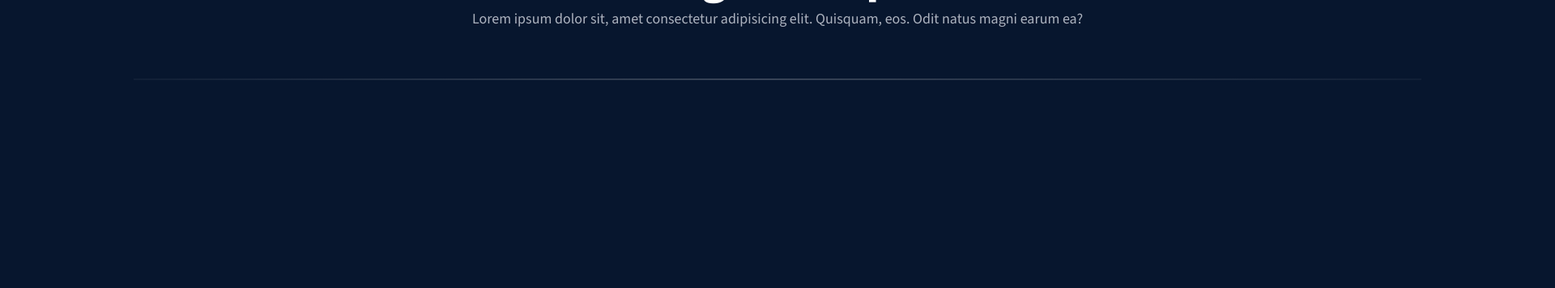
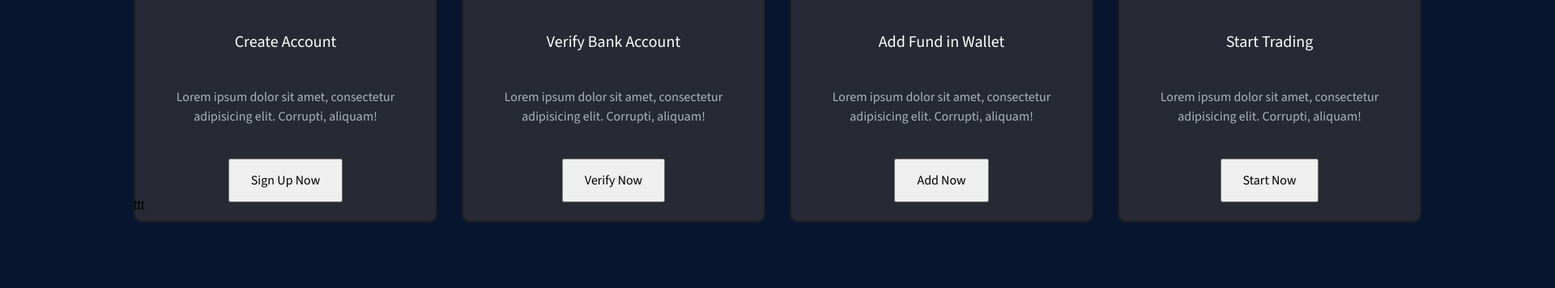
Before and after one commit to destoneuz/newdz, a plain HTML site: page index.html in a window 1280 px wide. Shown: the part 2029-2385 px from the top of the page at 81% size, 1920 px wide, since content can reach past the window. After the commit the page ends 2304 px from the top, so only its background shows below. Drawn offline with nearby package versions, Linux system fonts and the light colour scheme.

Commit message:
fifth commit

```diff
--- a/index.html
+++ b/index.html
@@ -175,23 +175,46 @@
                 <span class="button-text">See All Market</span>
             </button>
         </div>
-        <section class="start-trading">
+        <div class="start-trading">
             <h3 class="start-trading-text">Start Trading In Simple Process</h3>
             <p class="start-trading-par">Lorem ipsum dolor sit, amet consectetur adipisicing elit. Quisquam, eos. Odit natus magni earum ea?</p>
             <div class="st-vector-line"></div>
-        </section>
-        <section class="cvas">
+        <div class="button-cards">
+
             <div class="create-account">
                 <img src="allimages/user logo.svg" width="62px" height="62px" alt="">
-            <h2 class="create-acc-h2">Create Account</h2>
-            <span class="create-acc-span">Lorem ipsum dolor sit amet, consectetur adipisicing elit. Corrupti, aliquam!</span>
-            <button class="create-acc-btn">
-                <span class="create-acc-text-btn">Sign Up Now</span>
-            </button>
+                <h2 class="create-acc-h2">Create Account</h2>
+                <span class="create-acc-span">Lorem ipsum dolor sit amet, consectetur adipisicing elit. Corrupti, aliquam!</span>
+                <button class="create-acc-btn">
+                <span class="create-acc-text-btn"><a href="#" class="clickable-button-text" >Sign Up Now</a></span>
+                </button>
+            </div>
+
+            <div class="verify-account">
+                <img src="allimages/1 (2).svg" width="62px" height="62px" alt="">
+                <h2 class="create-acc-h2">Verify Bank Account</h2>
+                <span class="create-acc-span">Lorem ipsum dolor sit amet, consectetur adipisicing elit. Corrupti, aliquam!</span>
+                <button class="create-acc-btn">
+                <span class="create-acc-text-btn"><a href="#" class="clickable-button-text" >Verify Now</a></span>
+                </button>
+            </div>
+            <div class="add-wallet">
+                <img src="allimages/wallet.svg" width="62px" height="62px" alt="">
+                <h2 class="create-acc-h2">Add Fund in Wallet</h2>
+                <span class="create-acc-span">Lorem ipsum dolor sit amet, consectetur adipisicing elit. Corrupti, aliquam!</span>
+                <button class="create-acc-btn">
+                <span class="create-acc-text-btn"><a href="#" class="clickable-button-text" >Add Now</a></span>
+                </button>
+            </div>
+            <div class="start-trading-card">
+                <img src="allimages/tradeicon.svg" width="62px" height="62px" alt="">
+                <h2 class="create-acc-h2">Start Trading</h2>
+                <span class="create-acc-span">Lorem ipsum dolor sit amet, consectetur adipisicing elit. Corrupti, aliquam!</span>
+                <button class="create-acc-btn">
+                <span class="create-acc-text-btn"><a href="#" class="clickable-button-text" >Start Now</a></span>
+                </button>
+            </div>
         </div>
-            <div class="verify-account"></div>
-            <div class="add-wallet"></div>
-            <div class="start-trading"></div>
-        </section>
     </body>
 </html>
+ttt
--- a/style.css
+++ b/style.css
@@ -324,8 +324,8 @@ body {
     align-items: center;
     justify-content: space-between;
     padding-top: 120px;
-    width: 100%;
-    height: auto;
+    width: 1590px;
+    height: 73px;
     padding-left: 165px;
     padding-right: 165px;
 }
@@ -360,15 +360,15 @@ body {
     border-width: 1px;
 }
 .value-graphic {
-    width: calc(100% - 330px)
+    margin: 0 auto;
+    width: 1590px;
     height: 390px;
     gap: 30px;
     display: flex;
     align-items: center;
     justify-content: space-between;
     flex-wrap: nowrap;
-    padding-left: 165px;
-    padding-right: 165px;
+    box-sizing: border-box;
 }
 .bitcoin, .bts, .dgd, .ethos, .kmd, .etp {
     width: 240px;
@@ -563,8 +563,8 @@ body {
 }
 .see-all-button-container {
     padding-top: 60px;
-    padding-left: 675px;
-    padding-right: 675px;
+    padding-left: 875px;
+    padding-right: 875px;
     width: 100%;
     box-sizing: border-box;
 }
@@ -594,13 +594,16 @@ body {
     color: #FFFFFF;
 }
 .start-trading {
-    width: 1920px;
-    height: 933px;
+    width: 1050px;
+    height: 159px;
+    gap: 30px;
     padding-top: 120px;
     padding-left: 165px;
     padding-right: 165px;
 }
 .start-trading-text {
+    width: 794px;
+    height: 73px;
 font-family: 'Source Sans 3';
 font-style: normal;
 font-weight: 700;
@@ -608,9 +611,13 @@ font-size: 58px;
 line-height: 73px;
 text-align: center;
 color: #FFFFFF;
-padding-top: 120px;
+text-wrap: nowrap;
+padding-left: 435px;
+padding-right: 435px;
 }
 .start-trading-par {
+    width: 1050px;
+    height: 56px;
 font-family: "Source Sans 3";
 font-weight: 400;
 font-size: 18px;
@@ -618,25 +625,29 @@ line-height: 28px;
 letter-spacing: 0px;
 text-align: center;
 color: #ADB3BF;
+display: flex;
+padding-left: 435px;
+padding-right: 435px;
+text-wrap: nowrap;
 }
 .st-vector-line {
-    width: 100%;
+    width: 1590px;
+    box-sizing: border-box;
     height: 1px;
-    margin-top: 60px;
     border: 1px solid;
     border-image-source: linear-gradient(90deg, rgba(255, 255, 255, 0.04) 0%, rgba(255, 255, 255, 0.2) 48.42%, rgba(255, 255, 255, 0.04) 100%); /* Градиент */
     border-image-slice: 1;
 }
-.cvas {
-    height: 1590px;
-    width: 414px;
+.button-cards {
+    width: 1590px;
+    height: 414px;
+    padding-top: 60px;
     gap: 30px;
     display: flex;
     align-items: center;
     justify-content: space-between;
     flex-wrap: nowrap;
-    padding-left: 165px;
-    padding-right: 165px;
+    box-sizing: border-box;
 }
 .create-account {
     width: 375px;
@@ -700,3 +711,214 @@ font-size: 16px;
 line-height: 24px;
 letter-spacing: 0px;
 }
+.verify-account {
+    width: 375px;
+    height: 414px;
+    border-radius: 10px;
+    padding: 20px;
+    color: white;
+    display: flex;
+    flex-direction: column;
+    align-items: center;
+    justify-content: space-between;
+    border: 2px solid #1E1F25;
+    background-color: #272A34;
+    padding: 60px 30px;
+    gap: 40px;
+}
+.create-acc-h2{
+    letter-spacing: 0px;
+    margin: 12px 0 0;
+    width: 180px;
+    height: 32px;
+    font-family: 'Source Sans 3';
+    font-style: normal;
+    font-weight: 400;
+    font-size: 20px;
+    line-height: 32px;
+    text-align: center;
+}
+.create-acc-span {
+width: 278px;
+height: 48px;
+font-family: 'Source Sans 3';
+font-style: normal;
+font-weight: 400;
+font-size: 16px;
+line-height: 24px;
+text-align: center;
+color: #ADB3BF;
+
+}
+.create-acc-btn {
+display: flex;
+flex-direction: row;
+justify-content: center;
+align-items: center;
+padding: 13px 26px;
+gap: 8px;
+}
+.button-text {
+    font-family: 'Source Sans 3', sans-serif;
+    font-style: normal;
+    font-weight: 400;
+    font-size: 20px;
+    line-height: 32px;
+    color: #FFFFFF;
+}
+.create-acc-text-btn {
+font-family: "Source Sans 3";
+font-weight: 400;
+font-size: 16px;
+line-height: 24px;
+letter-spacing: 0px;
+}
+.add-wallet {
+    width: 375px;
+    height: 414px;
+    border-radius: 10px;
+    padding: 20px;
+    color: white;
+    display: flex;
+    flex-direction: column;
+    align-items: center;
+    justify-content: space-between;
+    border: 2px solid #1E1F25;
+    background-color: #272A34;
+    padding: 60px 30px;
+    gap: 40px;
+}
+.create-acc-h2{
+    letter-spacing: 0px;
+    margin: 12px 0 0;
+    width: 180px;
+    height: 32px;
+    font-family: 'Source Sans 3';
+    font-style: normal;
+    font-weight: 400;
+    font-size: 20px;
+    line-height: 32px;
+    text-align: center;
+}
+.create-acc-span {
+width: 278px;
+height: 48px;
+font-family: 'Source Sans 3';
+font-style: normal;
+font-weight: 400;
+font-size: 16px;
+line-height: 24px;
+text-align: center;
+color: #ADB3BF;
+
+}
+.create-acc-btn {
+display: flex;
+flex-direction: row;
+justify-content: center;
+align-items: center;
+padding: 13px 26px;
+gap: 8px;
+}
+.button-text {
+    font-family: 'Source Sans 3', sans-serif;
+    font-style: normal;
+    font-weight: 400;
+    font-size: 20px;
+    line-height: 32px;
+    color: #FFFFFF;
+}
+.create-acc-text-btn {
+font-family: "Source Sans 3";
+font-weight: 400;
+font-size: 16px;
+line-height: 24px;
+letter-spacing: 0px;
+}
+.clickable-button-text {
+text-decoration: none;
+width: 278px;
+height: 48px;
+font-family: 'Source Sans 3';
+font-style: normal;
+font-weight: 400;
+font-size: 16px;
+line-height: 24px;
+text-align: center;
+color: #000000;
+}
+
+.start-trading-card {
+    width: 375px;
+    height: 414px;
+    border-radius: 10px;
+    padding: 20px;
+    color: white;
+    display: flex;
+    flex-direction: column;
+    align-items: center;
+    justify-content: space-between;
+    border: 2px solid #1E1F25;
+    background-color: #272A34;
+    padding: 60px 30px;
+    gap: 40px;
+}
+.create-acc-h2{
+    letter-spacing: 0px;
+    margin: 12px 0 0;
+    width: 180px;
+    height: 32px;
+    font-family: 'Source Sans 3';
+    font-style: normal;
+    font-weight: 400;
+    font-size: 20px;
+    line-height: 32px;
+    text-align: center;
+}
+.create-acc-span {
+width: 278px;
+height: 48px;
+font-family: 'Source Sans 3';
+font-style: normal;
+font-weight: 400;
+font-size: 16px;
+line-height: 24px;
+text-align: center;
+color: #ADB3BF;
+
+}
+.create-acc-btn {
+display: flex;
+flex-direction: row;
+justify-content: center;
+align-items: center;
+padding: 13px 26px;
+gap: 8px;
+}
+.button-text {
+    font-family: 'Source Sans 3', sans-serif;
+    font-style: normal;
+    font-weight: 400;
+    font-size: 20px;
+    line-height: 32px;
+    color: #FFFFFF;
+}
+.create-acc-text-btn {
+font-family: "Source Sans 3";
+font-weight: 400;
+font-size: 16px;
+line-height: 24px;
+letter-spacing: 0px;
+}
+.clickable-button-text {
+text-decoration: none;
+width: 278px;
+height: 48px;
+font-family: 'Source Sans 3';
+font-style: normal;
+font-weight: 400;
+font-size: 16px;
+line-height: 24px;
+text-align: center;
+color: #000000;
+}
```
Also changed, not shown: allimages/1 (2).svg (added), allimages/bank.svg (added), allimages/tradeicon.svg (added), allimages/wallet.svg (added).
